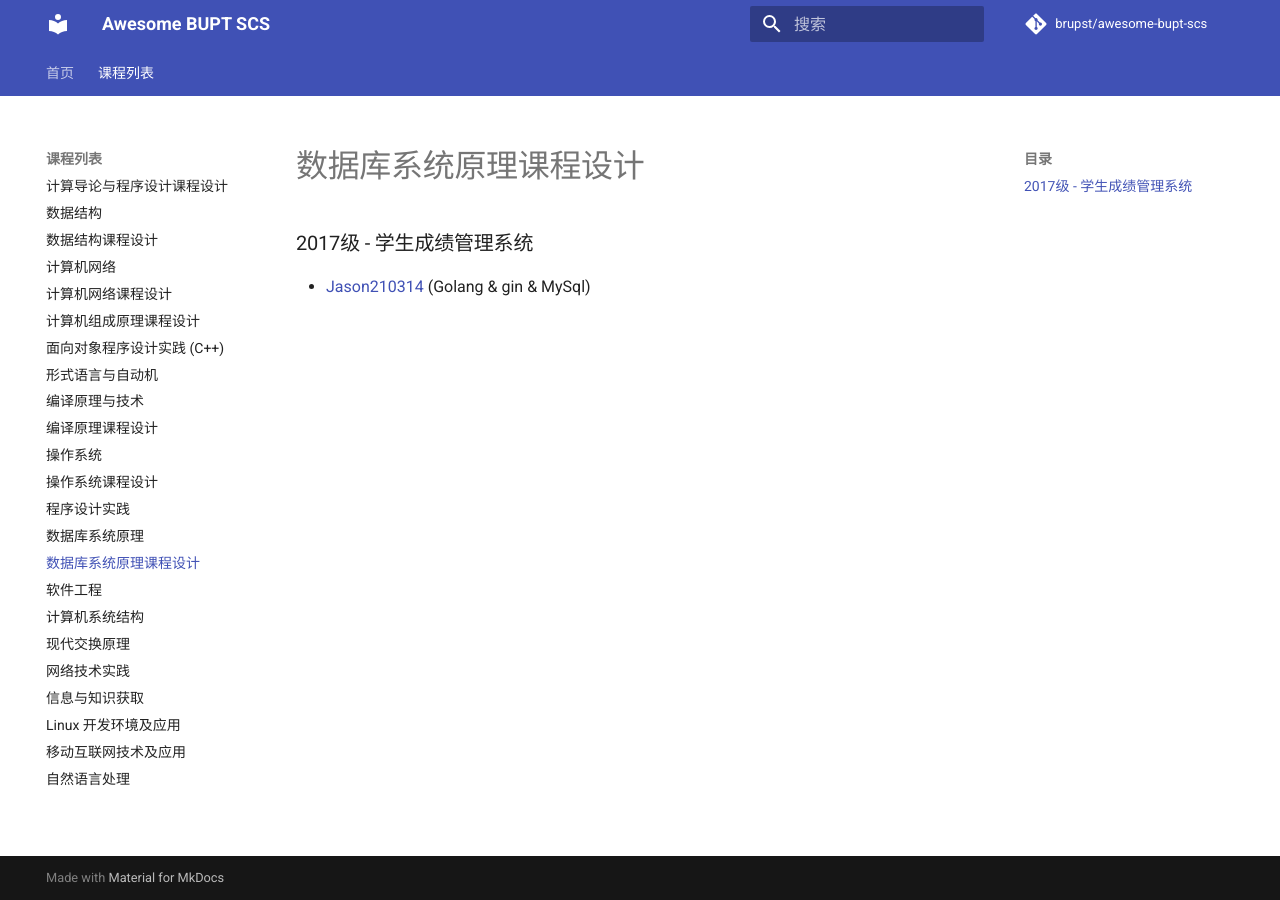
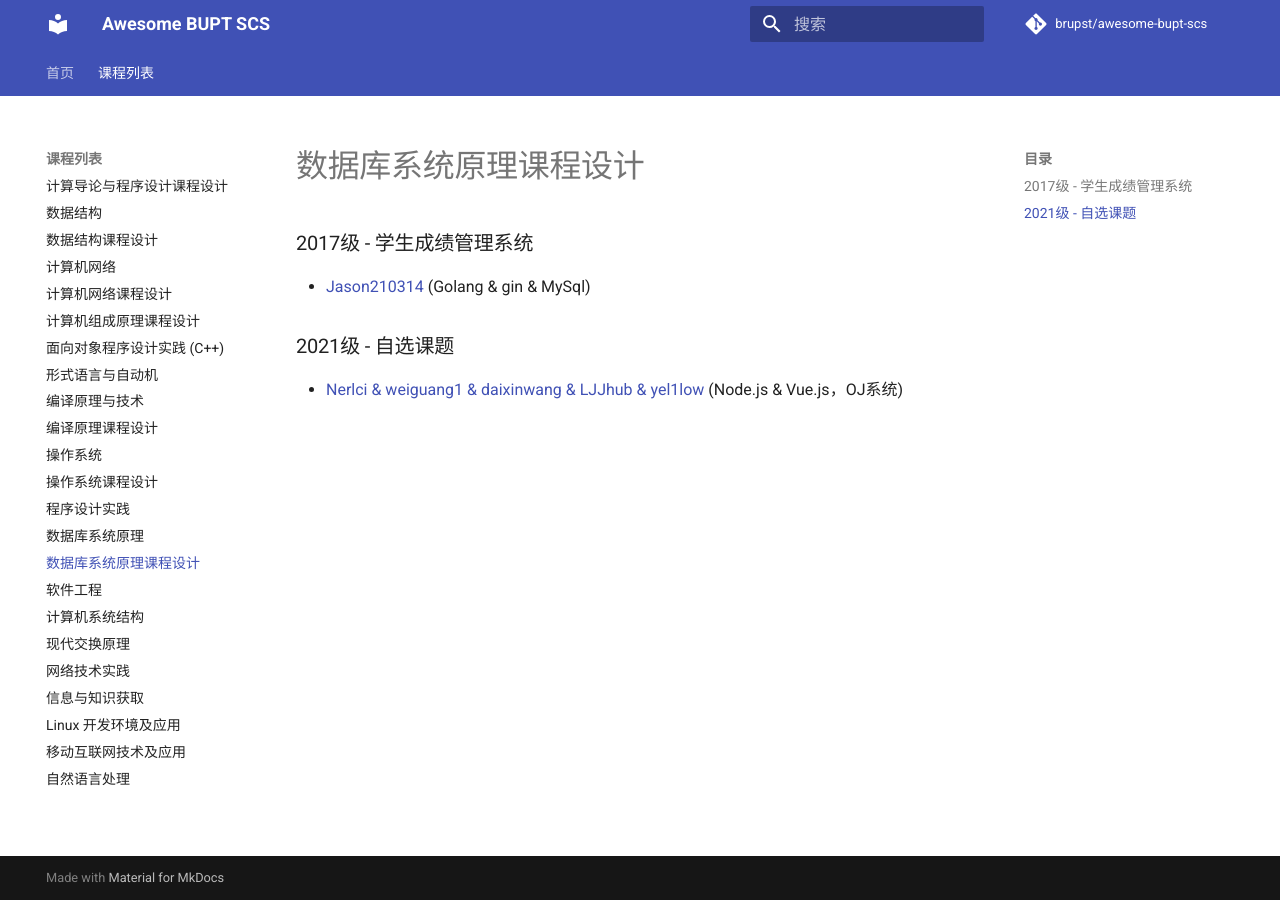
Before and after one commit to brupst/awesome-bupt-scs, an MkDocs documentation site: the page built from projects/Advanced-Labs-in-Database.md, in a window 1280 px wide. Built offline with MkDocs 1.6.1 and Material for MkDocs 9.7.7, drawn with Linux system fonts in a browser that asks for light colours; comment, search, counter and statistics services are not loaded.

Commit message:
Add: Nerlci's projects

```diff
--- a/projects/Advanced-Labs-in-Database.md
+++ b/projects/Advanced-Labs-in-Database.md
@@ -3,3 +3,7 @@
 ### 2017级 - 学生成绩管理系统
 
 * [Jason210314](https://github.com/Jason210314/db_course_design_backend) (Golang & gin & MySql)
+
+### 2021级 - 自选课题
+
+* [Nerlci & weiguang1 & daixinwang & LJJhub & yel1low](https://github.com/Nerlci/bumptyoj) (Node.js & Vue.js，OJ系统)
```
Also changed, not shown: projects/Formal-Language.md (+1 -0 lines), projects/Program-Practice.md (+1 -0 lines), projects/Software-Engineering.md (+1 -0 lines).
